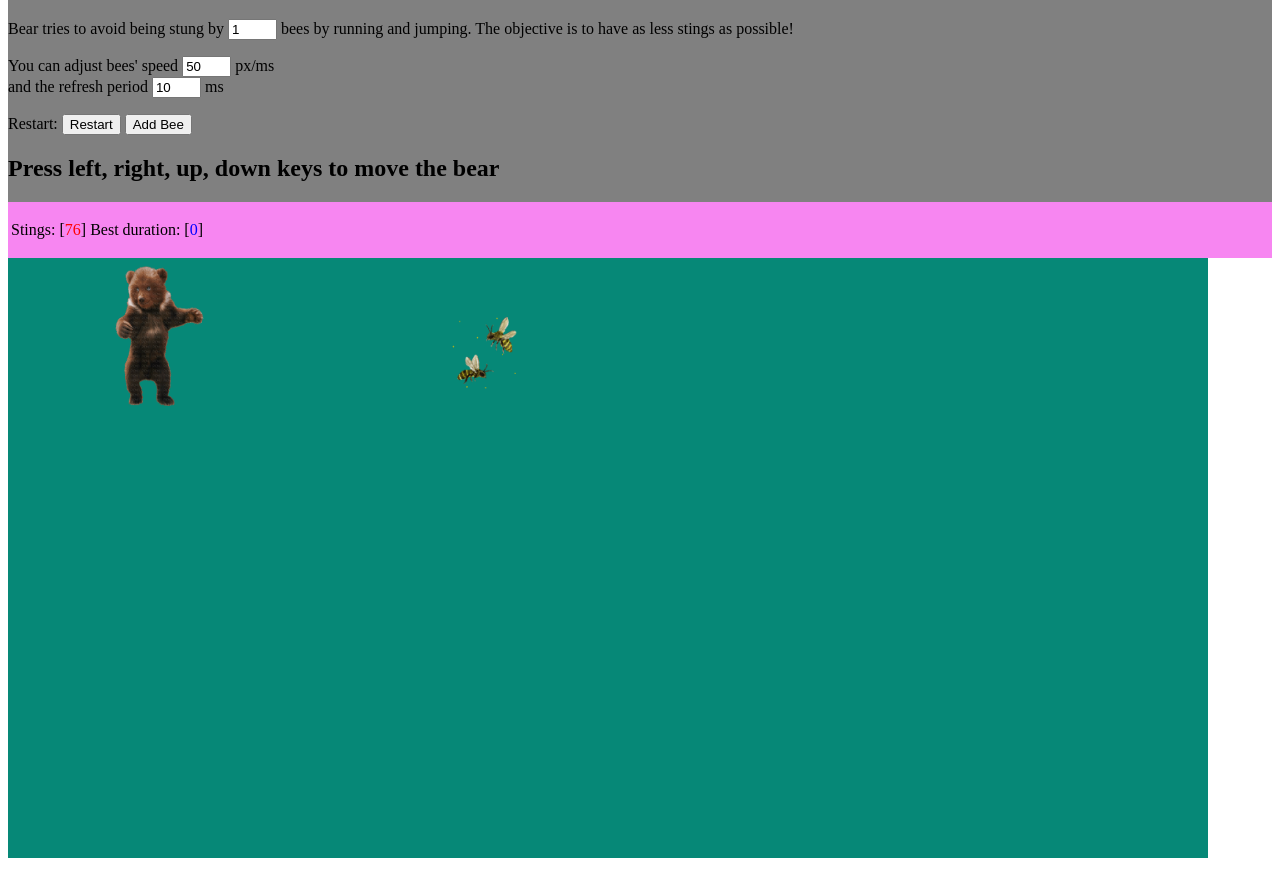
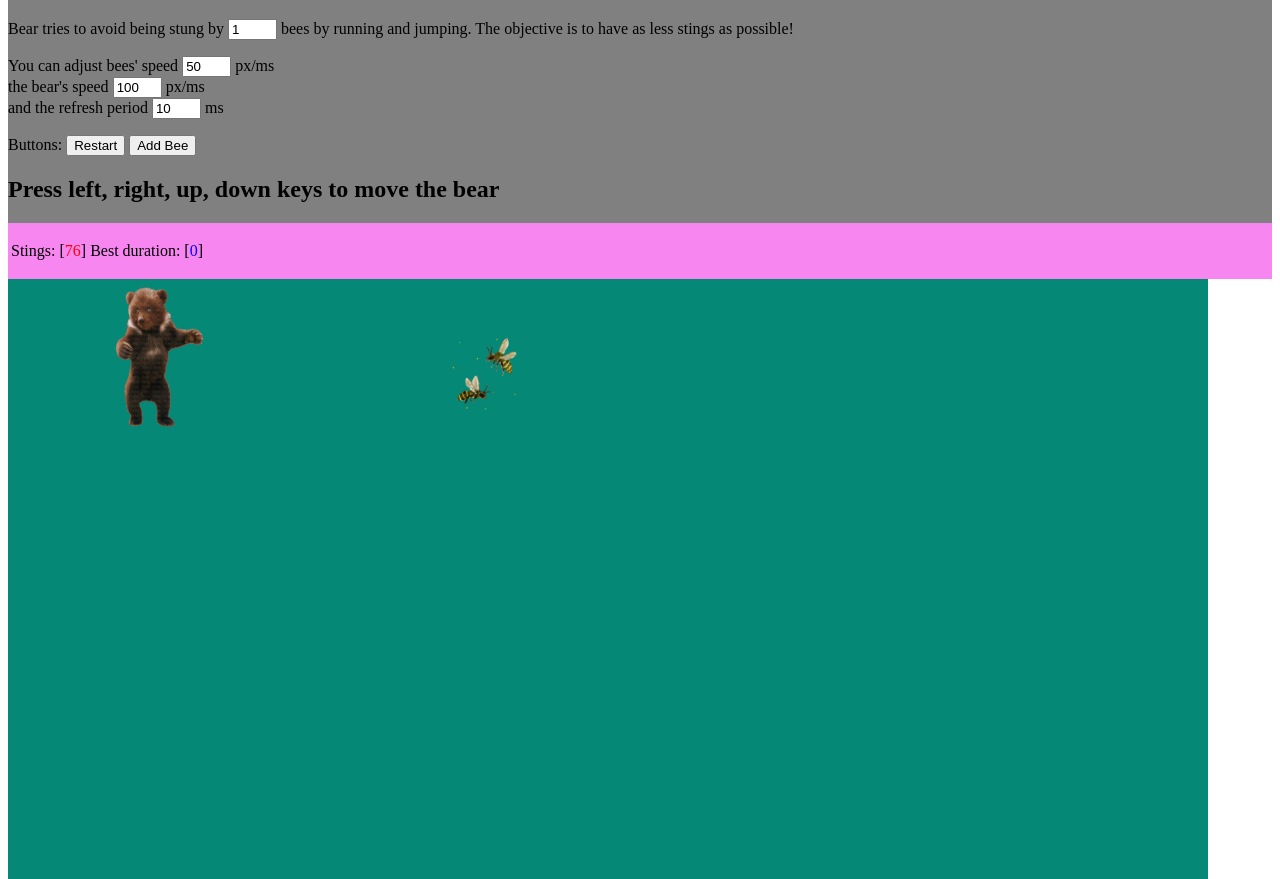
Before and after one commit to nrp2000/f28wp-2021-22-lab-2, a plain HTML site: page index.html in a window 1280 px wide. Both pictures are taken after a click on the button "Restart". Shown: the part 69-948 px from the top of the page. Before the commit the page ends 927 px from the top, so only its background shows below. Drawn offline with nearby package versions, Linux system fonts and the light colour scheme.

Commit message:
Final Commit

```diff
--- a/game.js
+++ b/game.js
@@ -6,6 +6,7 @@ function Bear() {
   this.y = this.htmlElement.offsetTop;
 
   this.move = function(xDir, yDir) {
+    this.dBear = document.getElementById("speedBear").value;
     this.fitBounds(); // we add this instruction to keep the bear within the board
     this.x += this.dBear * xDir;
     this.y += this.dBear * yDir;
@@ -65,6 +66,7 @@ function reset() {
   document.addEventListener("keydown", initializeLongestDuration);
   document.getElementById("nbBees").value = 1;
   document.getElementById("speedBees").value = 50;
+  document.getElementById("speedBear").value = 100;
   document.getElementById("periodTimer").value = 10;
   hits.innerHTML = 0;
   document.getElementById("duration").innerHTML = 0;
--- a/index.html
+++ b/index.html
@@ -26,8 +26,9 @@
             <h1>Help the bear escape the bees!</h1>
             <p>Bear tries to avoid being stung by <input type="text" id="nbBees" value="1" size="3"> bees by running and jumping. The objective is to have as less stings as possible!</p>
             <p>You can adjust bees' speed <input type="text" id="speedBees" value="50" size="3"> px/ms
+                <br> the bear's speed <input type="text" id="speedBear", value="100", size="3"> px/ms
                 <br> and the refresh period <input type="text" id="periodTimer" value="10" size="3"> ms </p>
-            <p>Restart: <button onclick="reset()">Restart</button> <button onclick="addBee()">Add Bee</button></p>
+            <p>Buttons: <button onclick="reset()">Restart</button> <button onclick="addBee()">Add Bee</button></p>
             <h2>Press left, right, up, down keys to move the bear</h2>
 
         </div>
```
